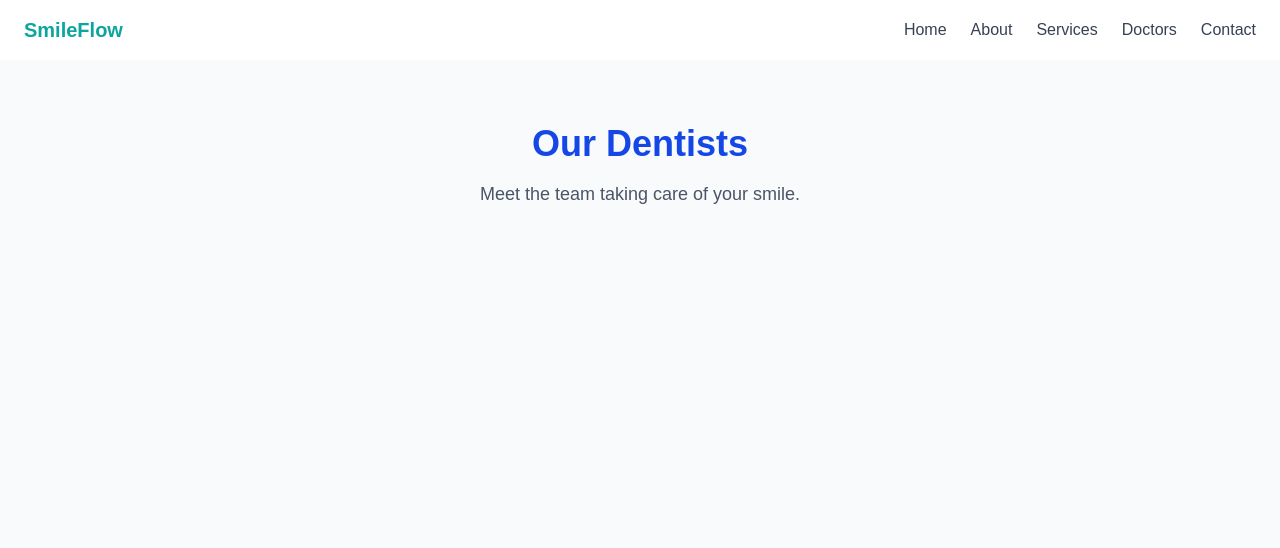
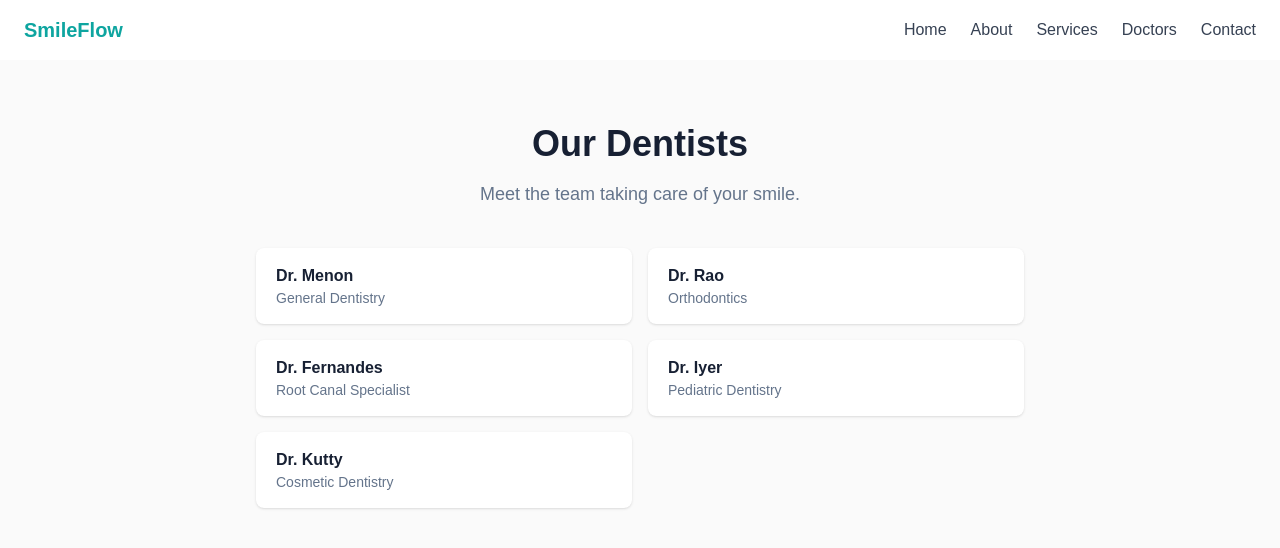
Before and after one commit to ajithkr2108/smileflow, a Next.js app: page /doctors in a window 1280 px wide. Shown: the top 548 px of the page. Built offline with nearby package versions, Linux system fonts and the light colour scheme.

Commit message:
feat: add dentist list to doctors page

```diff
--- a/app/(marketing)/doctors/page.tsx
+++ b/app/(marketing)/doctors/page.tsx
@@ -1,11 +1,31 @@
+const doctors = [
+    { id: 1, name: "Dr. Menon", specialty: "General Dentistry" },
+    { id: 2, name: "Dr. Rao", specialty: "Orthodontics" },
+    { id: 3, name: "Dr. Fernandes", specialty: "Root Canal Specialist" },
+    { id: 4, name: "Dr. Iyer", specialty: "Pediatric Dentistry" },
+    { id: 5, name: "Dr. Kutty", specialty: "Cosmetic Dentistry" },
+];
+
 export default function DoctorsPage() {
     return (
-        <main className="min-h-screen bg-slate-50 px-6 py-16">
+        <main className="min-h-screen bg-[#FAFAFA] px-6 py-16">
             <div className="max-w-2xl mx-auto text-center">
-                <h1 className="text-4xl font-bold text-blue-700">Our Dentists</h1>
-                <p className="mt-4 text-lg text-gray-600">
+                <h1 className="text-4xl font-bold text-[#172033]">Our Dentists</h1>
+                <p className="mt-4 text-lg text-[#64748B]">
                     Meet the team taking care of your smile.
                 </p>
+            </div>
+
+            <div className="max-w-3xl mx-auto mt-10 grid grid-cols-1 md:grid-cols-2 gap-4">
+                {doctors.map((doctor) => (
+                    <div
+                        key={doctor.id}
+                        className="bg-white rounded-lg shadow-sm px-5 py-4"
+                    >
+                        <p className="font-semibold text-[#172033]">{doctor.name}</p>
+                        <p className="text-sm text-[#64748B]">{doctor.specialty}</p>
+                    </div>
+                ))}
             </div>
         </main>
     );
```
